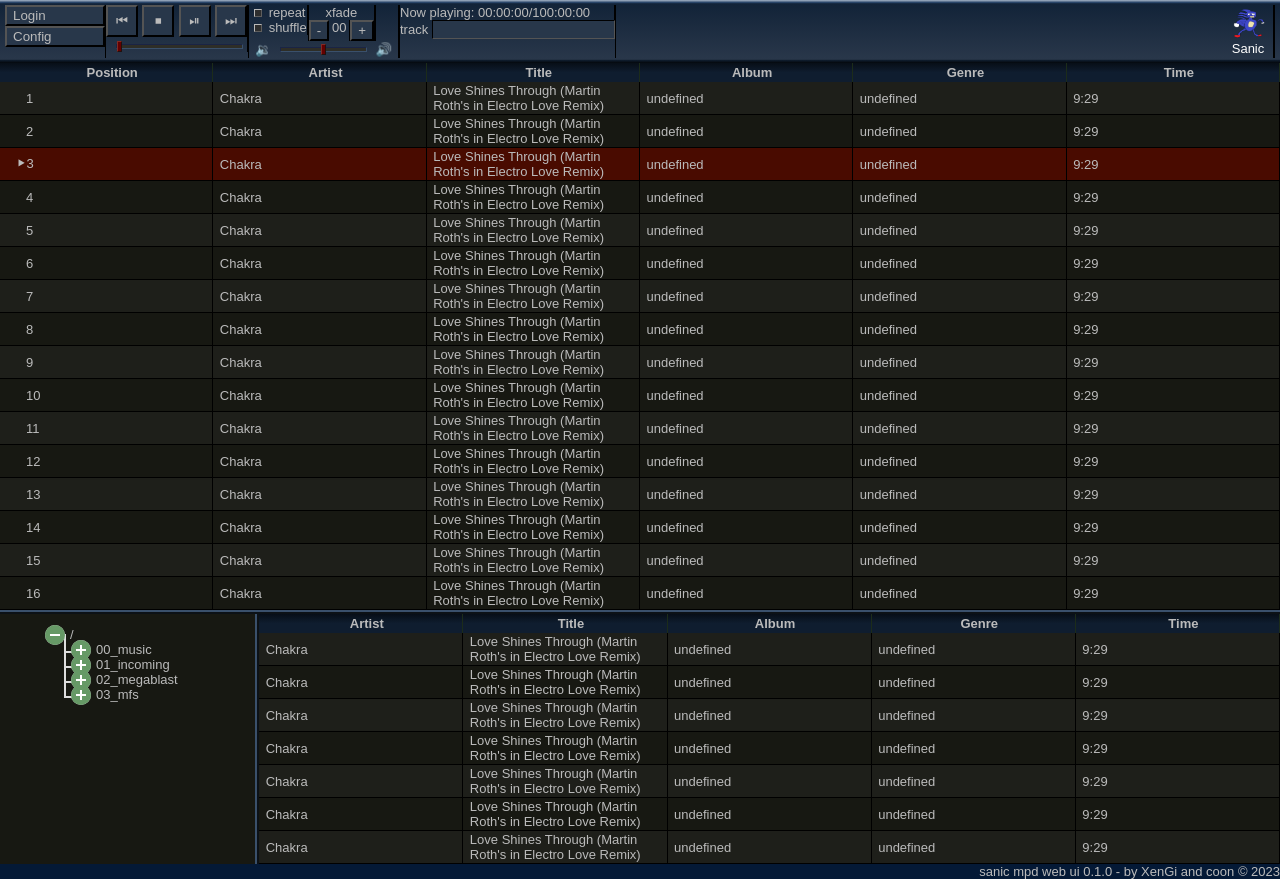
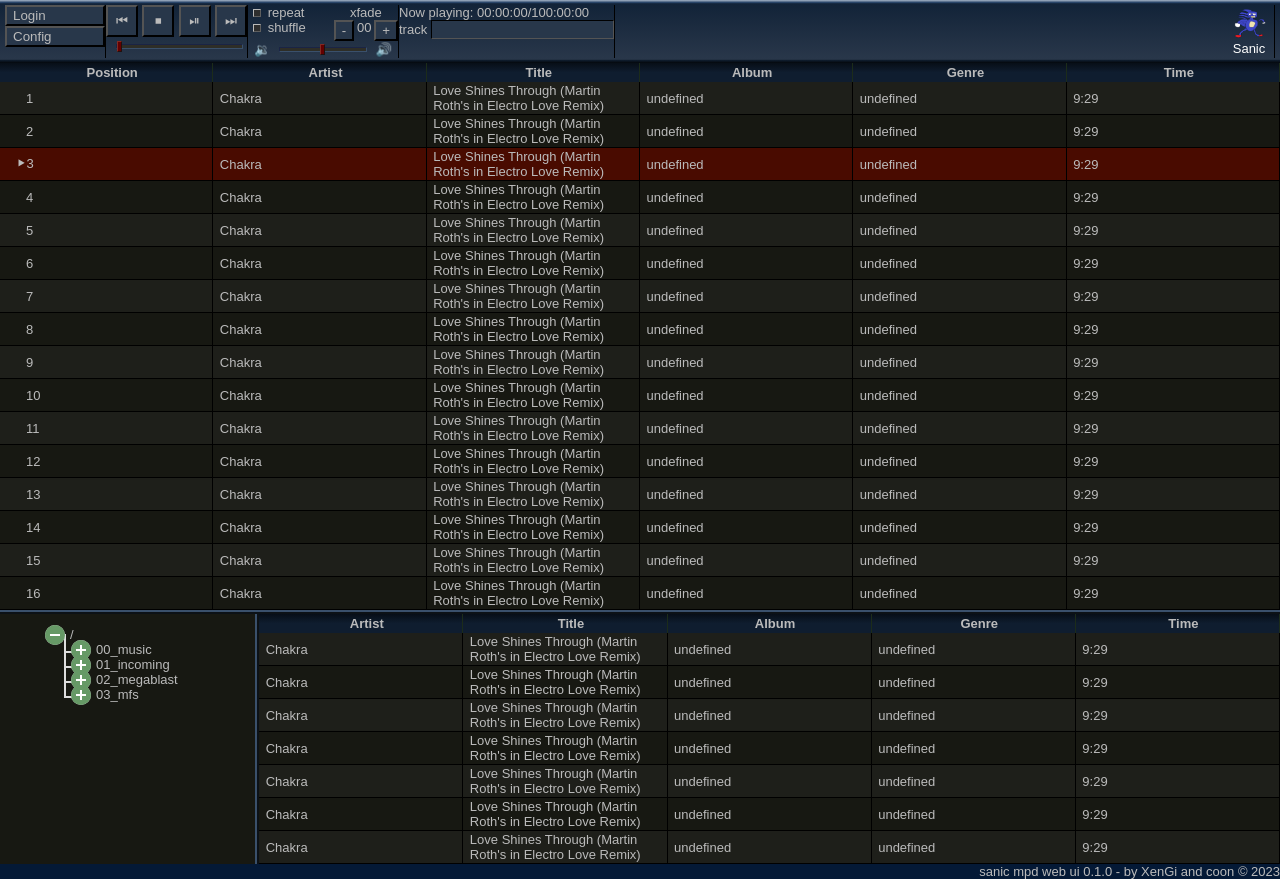
Before and after one commit to cccb/sanic, a plain HTML site: page static/flexbox/index.html in a window 1280 px wide. Drawn offline with Linux system fonts and the light colour scheme.

Commit message:
static: add some space between order controls and xfade controls

```diff
--- a/static/flexbox/sanic.css
+++ b/static/flexbox/sanic.css
@@ -136,7 +136,7 @@ table tr:hover td {
   background: linear-gradient(0deg, rgba(3,7,11,1) 0%, rgba(14,27,43,1) 4%, rgba(41,55,74,1) 6%, rgba(18,35,56,1) 94%, rgba(40,68,104,1) 96%, rgba(168,182,200,1) 100%);
 }
 
-#controls-top div {
+#controls-top > div {
   border-right: 1px solid black;
 }
 
@@ -183,6 +183,7 @@ table tr:hover td {
 #queue-controls {
   display: flex;
   flex-direction: row;
+  justify-content: space-between;
 }
 
 #queue-xfade-control {
```
